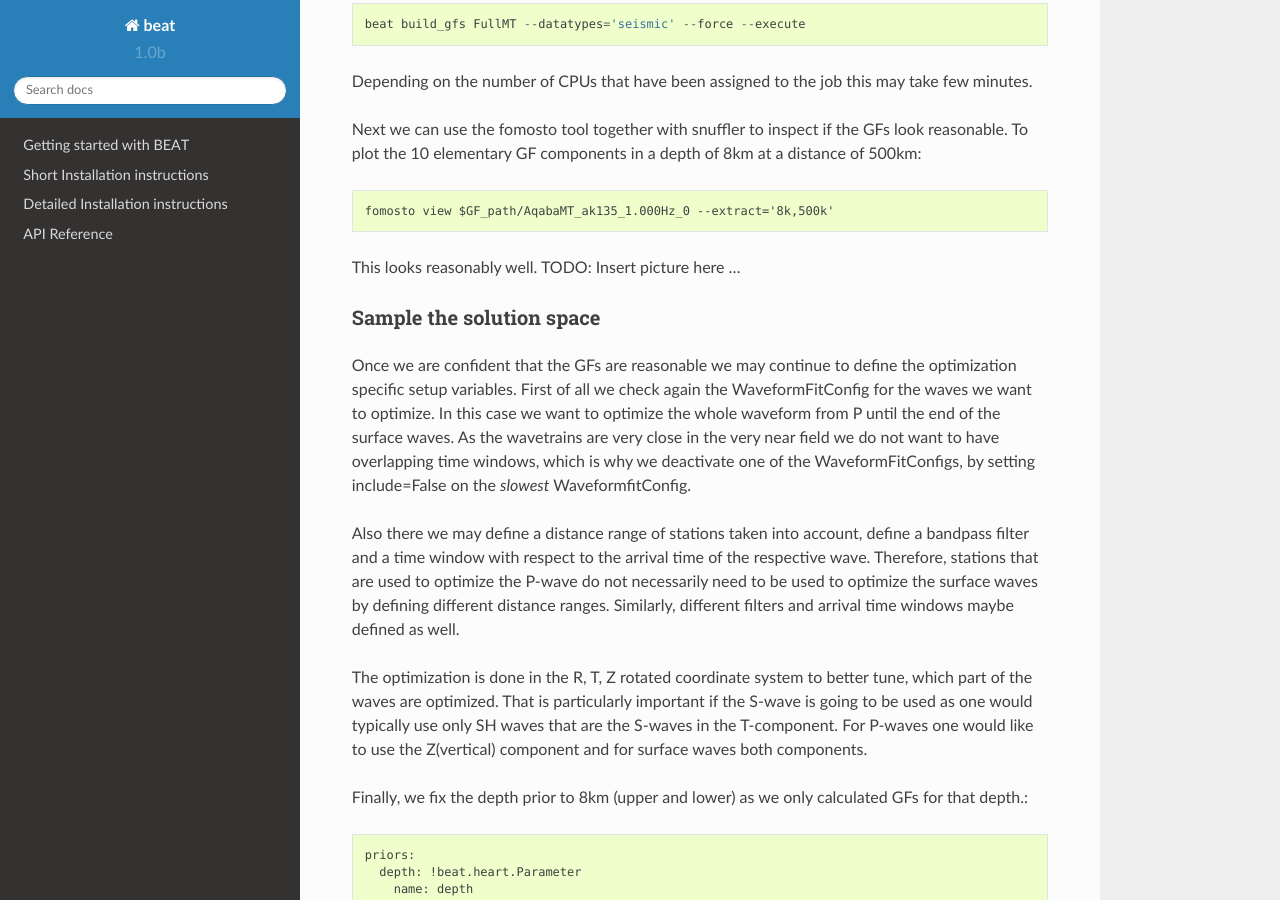
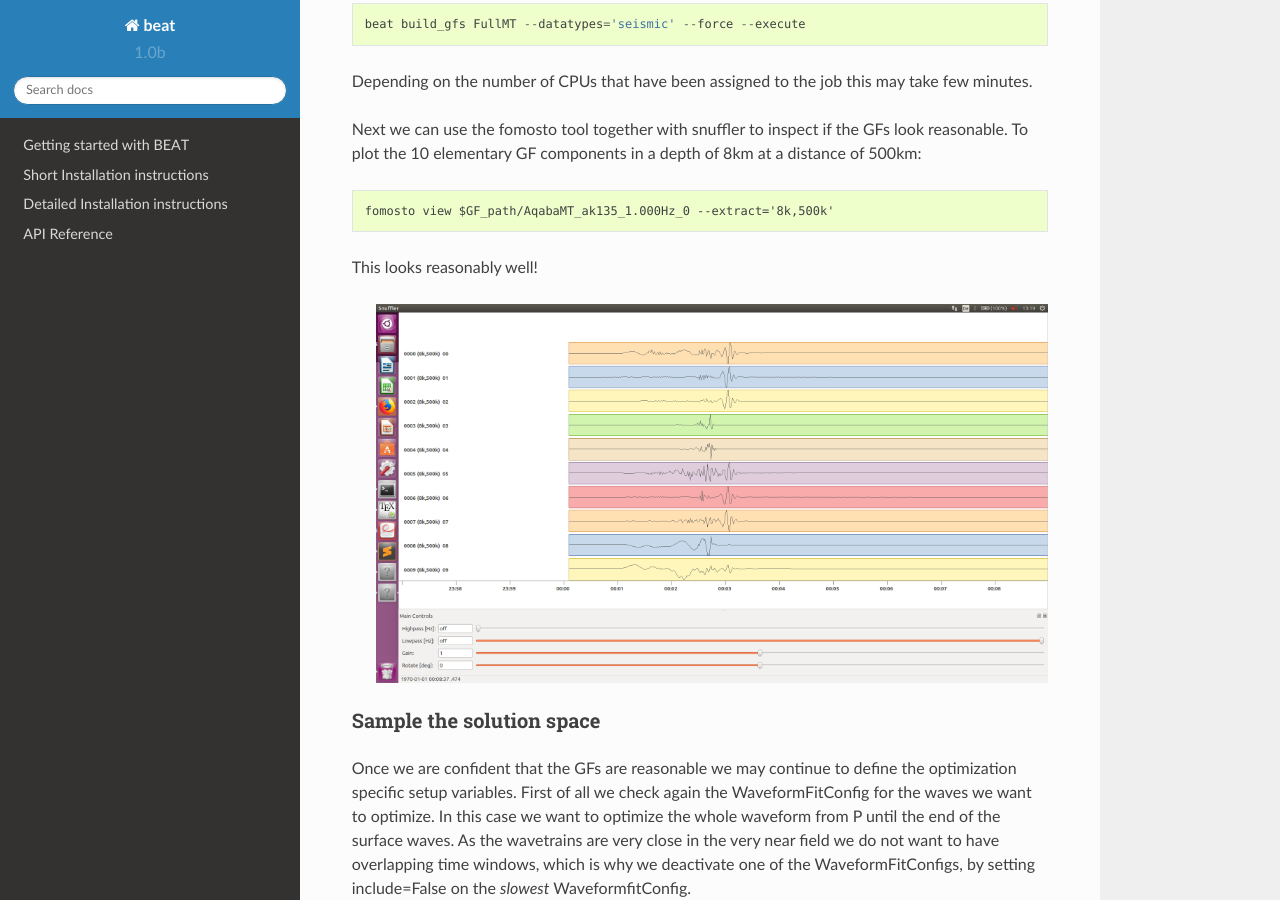
Before and after one commit to hvasbath/beat, a Sphinx documentation site: the page built from docs/examples.rst, in a window 1280 px wide and 900 px high, scrolled down 3322 px. Built offline with Sphinx 7.4.7 and the Read the Docs theme 2.0.0, drawn with Linux system fonts in a browser that asks for light colours; pages that are not in the unit, such as notebooks, are missing from menus.

Commit message:
added store traces image to example

```diff
--- a/docs/examples.rst
+++ b/docs/examples.rst
@@ -136,8 +136,10 @@ Next we can use the fomosto tool together with snuffler to inspect if the GFs lo
 
     fomosto view $GF_path/AqabaMT_ak135_1.000Hz_0 --extract='8k,500k'
 
-This looks reasonably well.
-TODO: Insert picture here ...
+This looks reasonably well!
+
+ .. image:: _static/fomosto_traces_snuffler.png
+
 
 Sample the solution space
 ^^^^^^^^^^^^^^^^^^^^^^^^^
@@ -223,5 +225,7 @@ to detach the terminal where the process is running.::
 Summarize the results
 ^^^^^^^^^^^^^^^^^^^^^
 
+
+
 Plotting
 ^^^^^^^^
```
Also changed, not shown: docs/_static/fomosto_traces_snuffler.png (added).
